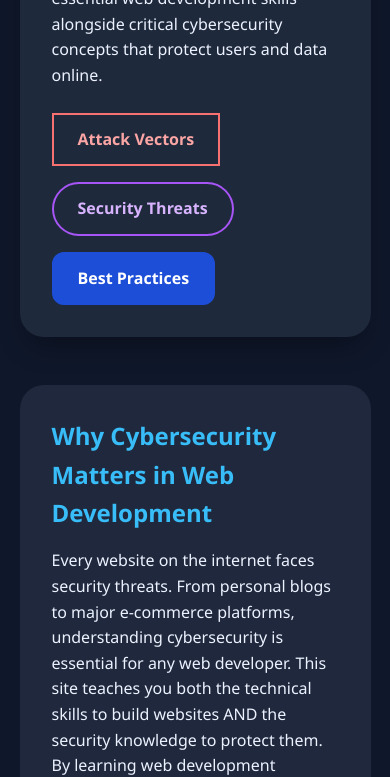
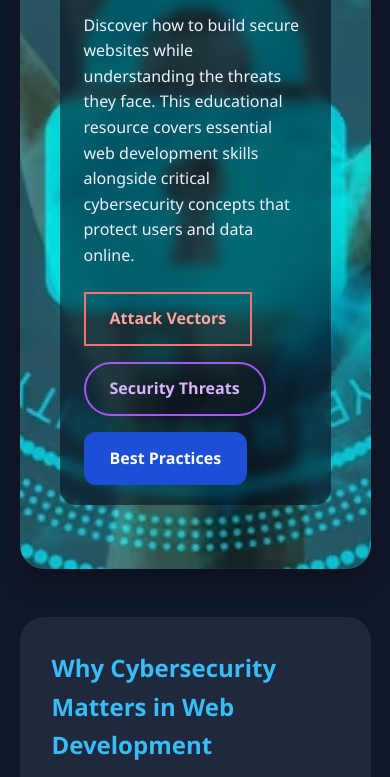
Before and after one commit to realistkrook/cybersecuritywebsite, a plain HTML site: page cyber-club-site/index.html in a window 390 px wide. Shown: the part 474-1251 px from the top of the page. Drawn offline with nearby package versions, Linux system fonts and the light colour scheme.

Commit message:
Add responsive hero images and optimize hero section
Introduced AVIF and WebP hero background images in multiple sizes for improved performance and responsiveness. Updated index.html to preload appropriate images and preconnect to Google Fonts. Enhanced styles.css to use image-set for responsive backgrounds and improved hero text readability with a localized translucent panel. Added a PowerShell script for generating responsive images and documented advanced techniques in a new checklist markdown file.

```diff
--- a/cyber-club-site/index.html
+++ b/cyber-club-site/index.html
@@ -4,6 +4,13 @@
     <meta charset="UTF-8">
     <meta name="viewport" content="width=device-width, initial-scale=1.0">
     <title>Web Development & Cybersecurity Education</title>
+    <!-- Preconnect to Google Fonts to speed up icon font loading -->
+    <link rel="preconnect" href="https://fonts.gstatic.com" crossorigin>
+    <link rel="preconnect" href="https://fonts.googleapis.com">
+    <!-- Preload AVIF hero background images for faster LCP (AVIF preferred) -->
+    <link rel="preload" as="image" href="media/cyber_security_1-large.avif" type="image/avif" media="(min-width: 900px)">
+    <link rel="preload" as="image" href="media/cyber_security_1-medium.avif" type="image/avif" media="(min-width: 640px)">
+    <link rel="preload" as="image" href="media/cyber_security_1-small.avif" type="image/avif" media="(max-width: 639px)">
     <link rel="stylesheet" href="https://fonts.googleapis.com/css2?family=Material+Symbols+Outlined:opsz,wght,FILL,GRAD@20..48,100..700,0..1,-50..200">
     <link rel="stylesheet" href="styles.css">
     <style>
--- a/cyber-club-site/styles.css
+++ b/cyber-club-site/styles.css
@@ -141,16 +141,54 @@ main {
   display: flex;
   flex-direction: column;
   gap: 2rem;
-  background: var(--bg-secondary);
-  padding: 2rem;
+  position: relative;
+  padding: 4rem 2.5rem;
+  min-height: 420px;
   border-radius: 1.5rem;
   box-shadow: 0 15px 30px -10px rgba(0, 0, 0, 0.4);
+  /* Prefer AVIF where supported, fall back to WebP */
+  background-image: image-set(url('media/cyber_security_1-large.avif') type('image/avif') 1x, url('media/cyber_security_1-large.webp') type('image/webp') 1x);
+  background-size: cover;
+  background-position: center center;
+  color: var(--text-primary);
+  overflow: hidden;
+  isolation: isolate;
+}
+
+/* Responsive hero background fallbacks: use smaller images on smaller viewports */
+@media (max-width: 900px) {
+  .hero {
+    background-image: image-set(url('media/cyber_security_1-medium.avif') type('image/avif') 1x, url('media/cyber_security_1-medium.webp') type('image/webp') 1x);
+  }
+}
+
+@media (max-width: 640px) {
+  .hero {
+    background-image: image-set(url('media/cyber_security_1-small.avif') type('image/avif') 1x, url('media/cyber_security_1-small.webp') type('image/webp') 1x);
+  }
+}
+
+.hero-overlay {
+  /* overlay removed; kept for backward compatibility */
+  display: none;
 }
 
 .hero-text {
   display: flex;
   flex-direction: column;
   gap: 1.5rem;
+  position: relative;
+  z-index: 1;
+  /* localized translucent panel so text is readable without covering the whole hero */
+  background: rgba(2, 6, 23, 0.55);
+  backdrop-filter: blur(6px);
+  padding: 1.25rem 1.5rem;
+  border-radius: 1rem;
+  max-width: 760px;
+  margin: 0; /* restore default flow (left/top) */
+  align-self: flex-start;
+  text-align: left;
+  flex: 1 1 0;
 }
 
 .hero h1 {
```
Also changed, not shown: cyber-club-site/media/cyber_security_1-large.avif (added), cyber-club-site/media/cyber_security_1-large.webp (added), cyber-club-site/media/cyber_security_1-medium.avif (added), cyber-club-site/media/cyber_security_1-medium.webp (added), cyber-club-site/media/cyber_security_1-small.avif (added), cyber-club-site/media/cyber_security_1-small.webp (added), 5 other files.
